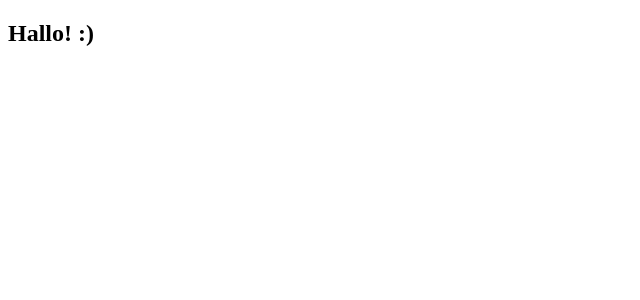
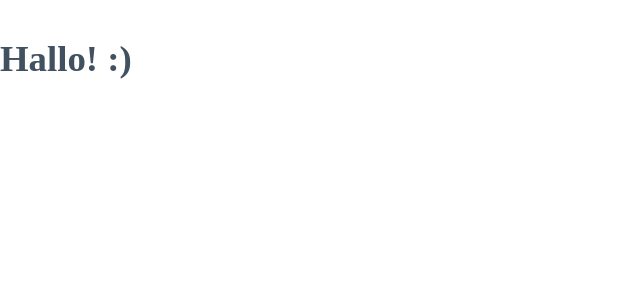
Before and after one commit to Braweria/Theka, a Next.js app: page / in a window 1280 px wide. Shown: the top 300 px of the page, without its empty margins (0-640 px from the left). Built offline with nearby package versions, Linux system fonts and the light colour scheme.

Commit message:
feat: create app file for global styles

```diff
--- /dev/null
+++ b/pages/_app.tsx
@@ -0,0 +1,6 @@
+import type { AppProps } from 'next/app'
+import "../components/SCSS/Global.global.scss";
+
+export default function App({ Component, pageProps }: AppProps) {
+  return <Component {...pageProps} />
+}
```
